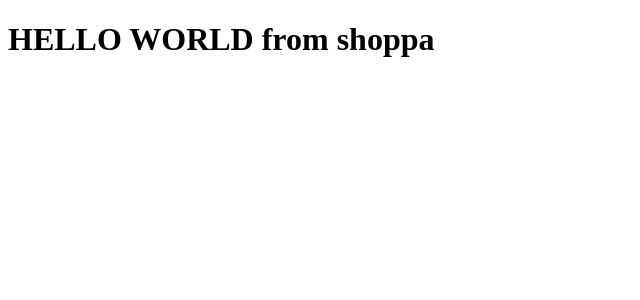
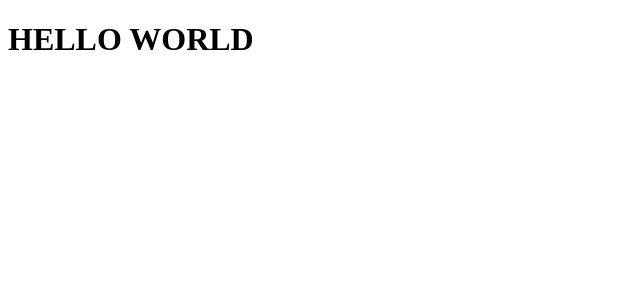
Before and after one commit to nehldotjs/shoppa-page, a React (Create React App) app: page / in a window 1280 px wide. Shown: the top 300 px of the page, without its empty margins (0-640 px from the left). Built offline with nearby package versions, Linux system fonts and the light colour scheme.

Commit message:
NEW COMMIT

```diff
--- a/src/Components.js
+++ b/src/Components.js
@@ -3,7 +3,7 @@ import React from 'react'
 function Components() {
   return (
     <div className="App">
-      <h1>HELLO WORLD from shoppa</h1>
+      <h1>HELLO WORLD</h1>
     </div>
   );
 }
```
